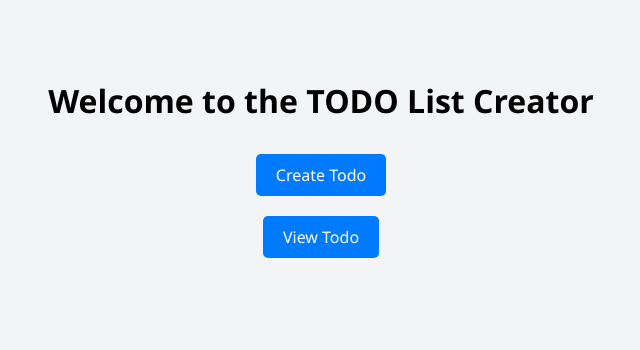
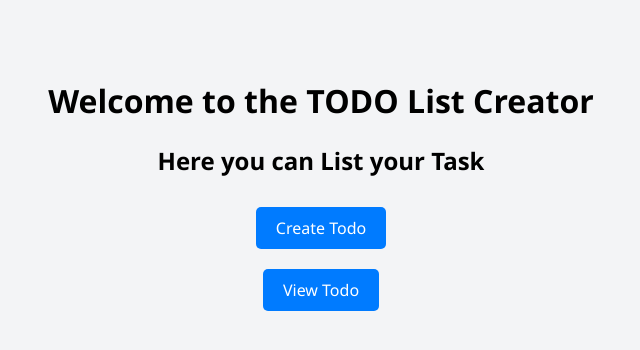
Before and after one commit to salilgupta332/Django_TODO, a Django app: page / in a window 1280 px wide. Shown: the top 350 px of the page, without its empty margins (319-959 px from the left). Run offline with Django 5.2, Linux system fonts and the light colour scheme.

Commit message:
Add home file

```diff
--- a/todo/templates/todo/home.html
+++ b/todo/templates/todo/home.html
@@ -10,6 +10,7 @@
 <body>
     <div>
         <h1>Welcome to the TODO List Creator</h1>
+        <h2>Here you can List your Task</h2>
         <a href="{% url 'create_todo'%}">Create Todo</a>
         <br>
         <a href="{% url 'view_todo'%}">View Todo</a>
```
Also changed, not shown: README.md.
